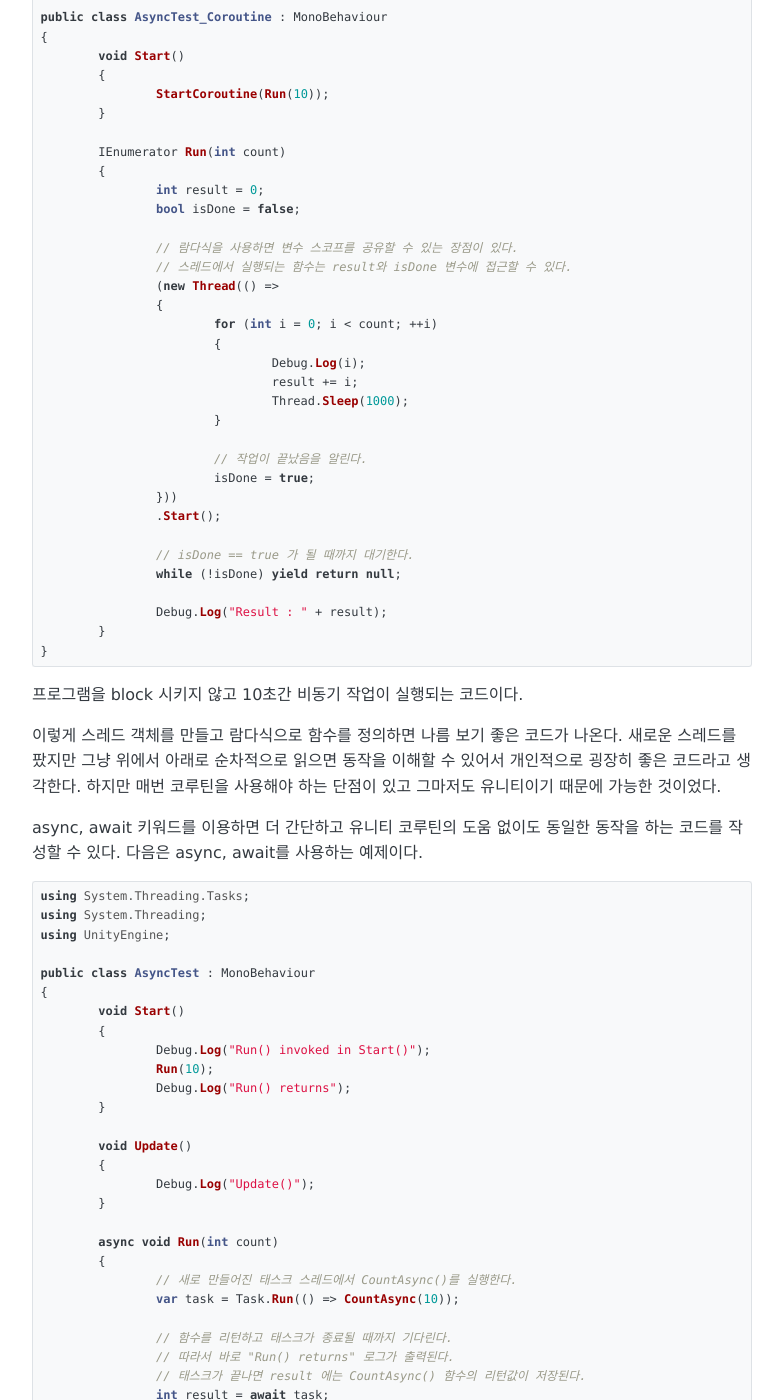
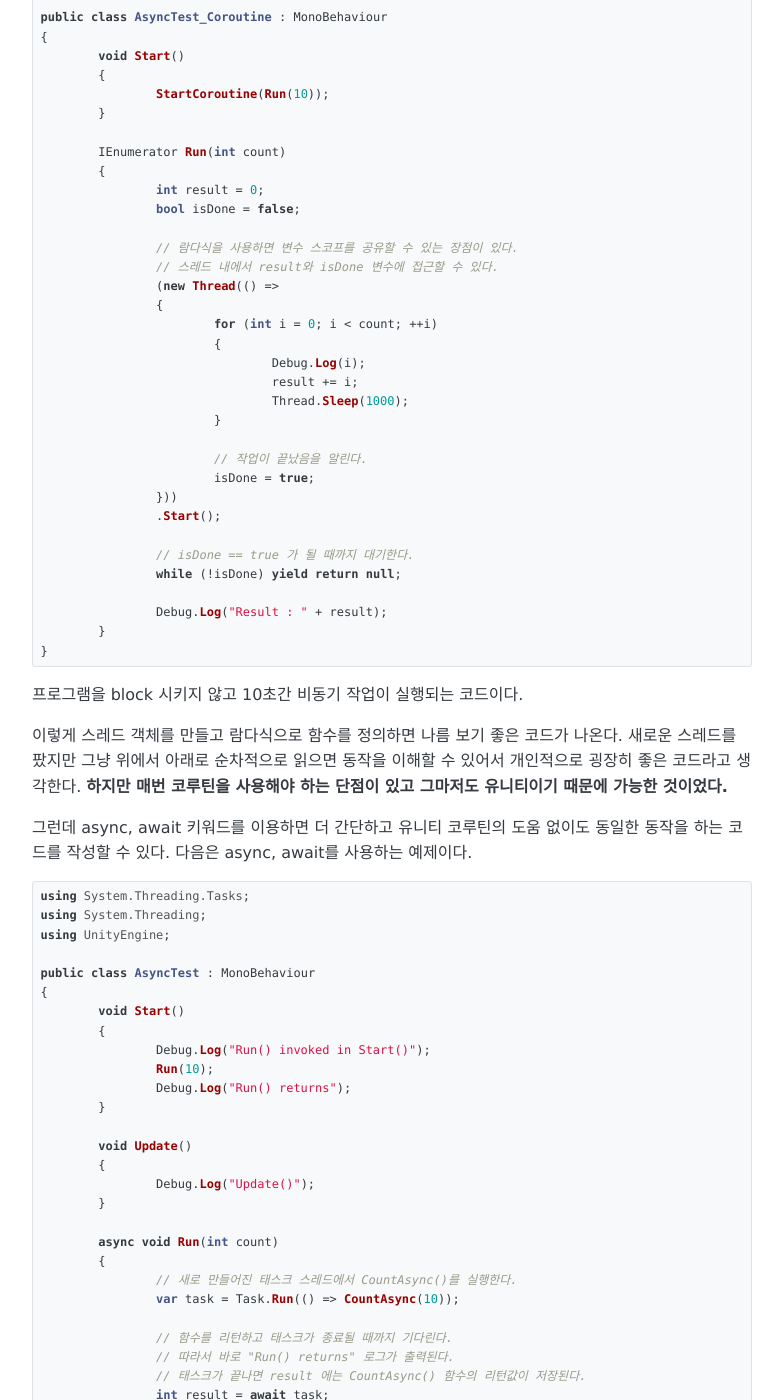
Before and after one commit to chickeningot/chickeningot.github.io, a Jekyll site: the page built from _posts/2019-04-22-unity-async.md, in a window 1280 px wide and 1400 px high, scrolled down 580 px. Shown: the whole window, without its empty margins (248-1031 px from the left). Built offline with Jekyll 4.4.1, drawn with Linux system fonts in a browser that asks for light colours; comment, search, counter and statistics services are not loaded; some of the changed text lies outside the part shown.

Commit message:
update post

````diff
--- a/_posts/2019-04-22-unity-async.md
+++ b/_posts/2019-04-22-unity-async.md
@@ -30,7 +30,7 @@ public class AsyncTest_Coroutine : MonoBehaviour
 		bool isDone = false;
 
 		// 람다식을 사용하면 변수 스코프를 공유할 수 있는 장점이 있다.
-		// 스레드에서 실행되는 함수는 result와 isDone 변수에 접근할 수 있다.
+		// 스레드 내에서 result와 isDone 변수에 접근할 수 있다.
 		(new Thread(() =>
 		{
 			for (int i = 0; i < count; ++i)
@@ -55,9 +55,9 @@ public class AsyncTest_Coroutine : MonoBehaviour
 
 프로그램을 block 시키지 않고 10초간 비동기 작업이 실행되는 코드이다.
 
-이렇게 스레드 객체를 만들고 람다식으로 함수를 정의하면 나름 보기 좋은 코드가 나온다. 새로운 스레드를 팠지만 그냥 위에서 아래로 순차적으로 읽으면 동작을 이해할 수 있어서 개인적으로 굉장히 좋은 코드라고 생각한다. 하지만 매번 코루틴을 사용해야 하는 단점이 있고 그마저도 유니티이기 때문에 가능한 것이었다.
+이렇게 스레드 객체를 만들고 람다식으로 함수를 정의하면 나름 보기 좋은 코드가 나온다. 새로운 스레드를 팠지만 그냥 위에서 아래로 순차적으로 읽으면 동작을 이해할 수 있어서 개인적으로 굉장히 좋은 코드라고 생각한다. **하지만 매번 코루틴을 사용해야 하는 단점이 있고 그마저도 유니티이기 때문에 가능한 것이었다.**
 
-async, await 키워드를 이용하면 더 간단하고 유니티 코루틴의 도움 없이도 동일한 동작을 하는 코드를 작성할 수 있다. 다음은 async, await를 사용하는 예제이다.
+그런데 async, await 키워드를 이용하면 더 간단하고 유니티 코루틴의 도움 없이도 동일한 동작을 하는 코드를 작성할 수 있다. 다음은 async, await를 사용하는 예제이다.
 
 ```csharp
 using System.Threading.Tasks;
````
Also changed, not shown: other parts of _posts/2019-04-22-unity-async.md (+2 -2 lines).
